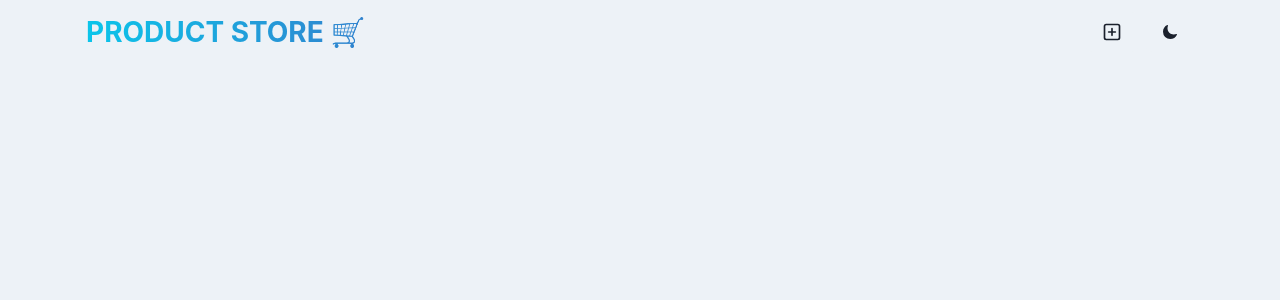
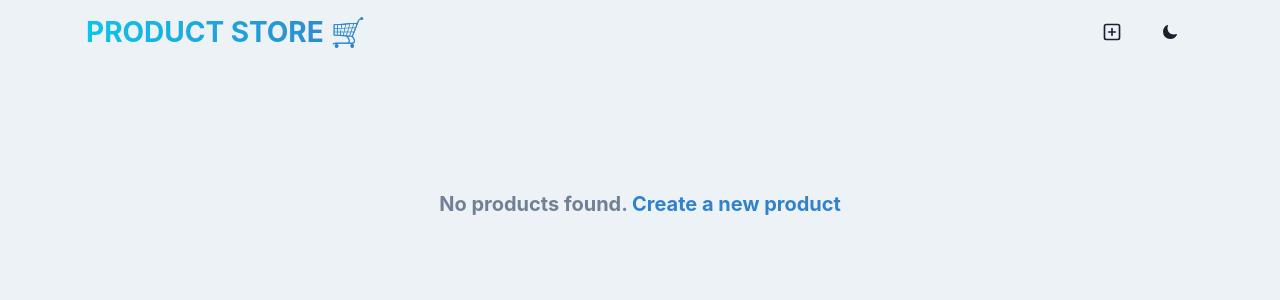
Before and after one commit to JasonP2002/mern-app, a React (Vite) app in the folder frontend/: page / in a window 1280 px wide. Shown: the top 300 px of the page. Built offline with nearby package versions, Linux system fonts and the light colour scheme.

Commit message:
home page link to create page

```diff
--- a/frontend/src/pages/HomePage.jsx
+++ b/frontend/src/pages/HomePage.jsx
@@ -1,6 +1,30 @@
+import { Container, SimpleGrid, Text, VStack } from '@chakra-ui/react';
+import { Link } from "react-router-dom";
+
 const HomePage = () => {
     return (
-        <div></div>
+        <Container maxW="container.x1" py={12}>
+            <VStack spacing={8}>
+
+                <Text fontSize={"30"} fontWeight={"bold"}
+                        bgGradiant={"linear(to-r, cyan.400, blue.500)"}
+                        bgClip={"text"} texAlign={"center"}>
+
+                        Current Products 🚀
+                </Text>
+
+                <Text fontSize="xl" textAlign={"center"} fontWeight="bold" color="gray.500">
+                    No products found. {" "}
+
+                    <Link to={"/create"}>
+                        <Text as="span" color="blue.500" _hover={{ textDecoration: "underline" }}>
+                            Create a new product
+                        </Text>
+                    </Link>
+
+                </Text>
+            </VStack>
+        </Container>
     )
 }
 export default HomePage;
```
